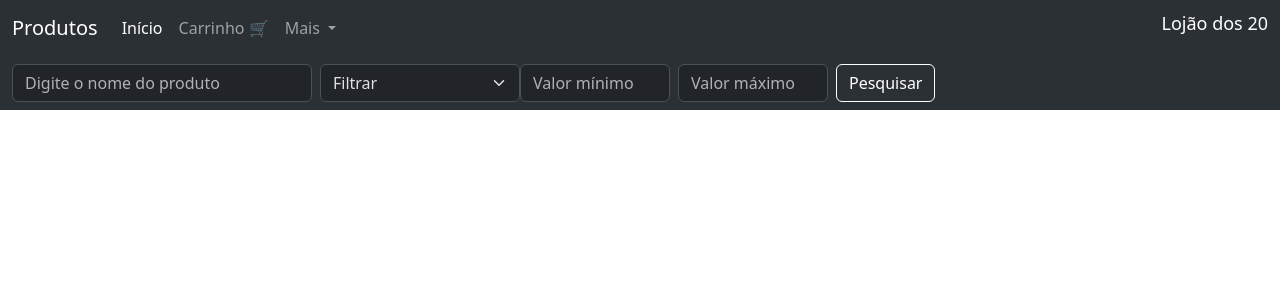
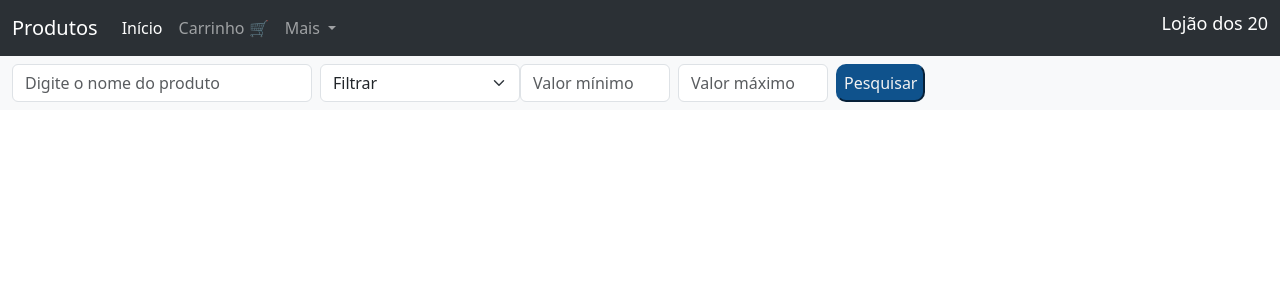
Before and after one commit to TheParousia/pi-2025.5.3, a Django app: page / in a window 1280 px wide. Shown: the top 300 px of the page. Run offline with Django 5.2, Linux system fonts and the light colour scheme; data that the repository does not hold is empty.

Commit message:
Trocas nas cores do site
Trocamos as cores do fundo de filtragem, dos cartões, textos e botões.

Co-Authored-By: Flower891 <200826753+Flower891@users.noreply.github.com>

```diff
--- a/produto/templates/listagem_produto.html
+++ b/produto/templates/listagem_produto.html
@@ -15,26 +15,28 @@
     <style>
         .container-menu {
             max-width: 1200px;
-            margin: 20px auto;
-            padding: 20px;
+            margin: auto;
+            padding: 10px;
             display: flex;
             flex-wrap: wrap;
-            justify-content: space-between;
+            justify-content: center;
+
         }
 
         .card {
             width: 300px;
+            margin: 5px;
             margin-bottom: 10px;
-            border: 1px solid #0b07ee;
+            border: 1px solid #bbbbbb;
             border-radius: 10px;
             overflow: hidden;
             transition: transform 0.3s ease;
             color: #fff;
             padding: 20px;
-            background-color: #4cafa7;
+            background-color: #F2F2F2;
             font-family: 'Open Sans', sans-serif;
             font-size: 18px;
-            background-image: linear-gradient(to bottom, #0bd0eb, #14c0cc);
+            background-image: linear-gradient(to bottom, #c2c2c2, #F2F2F2);
             transition: all 0.3s ease;
         }
 
@@ -51,6 +53,26 @@
             padding: 20px;
             text-align: center;
 
+        }
+
+        .botão-submit{
+            background-color: #0F528C;
+            border-radius: 10px;
+            border-color: #0F528C;
+            color: #F2F2F2;
+        }
+
+        .botão-submit:hover {
+            background-color: #D9C091;
+            color: #071E41;
+            border-radius: 10px;
+            transition: 0.5s;
+            border-color: #D9C091;
+
+        }
+
+        .card-text {
+            color: #0b2347;
         }
     </style>
 
@@ -93,8 +115,12 @@
             <h6 class="nome_logo" style="color: white; font-size: large;">Lojão dos 20</h6>
         </div>
 
+
+    </div>
+</div>
+
     </nav>
-    <nav class="navbar navbar-expand-lg bg-body-tertiary" data-bs-theme="dark">
+    <nav class="navbar navbar-expand-lg bg-body-tertiary" style="color: #F2F2F2;">
         <div class="container-fluid">
             <form class="d-flex" role="search">
                 <input name="nome_produto" class="form-control me-2" type="search"
@@ -111,10 +137,7 @@
                     aria-label="Search" style="width: 150px;">
                 <input name="valor_max" class="form-control me-2" type="number" placeholder="Valor máximo"
                     aria-label="Search" style="width: 150px;">
-                <button class="btn btn-outline-success" type="submit"
-
-
-                    style="color: white; border-color: white;">Pesquisar</button>
+                <button class="botão-submit" type="submit">Pesquisar</button>
             </form>
         </div>
     </nav>
@@ -124,11 +147,11 @@
         <div class="card" style="width: 18rem;">
             <img src="{{produto.imagem.url}}" class="card-img-top" alt="imagem-produto">
             <div class="card-body">
-                <h5 class="card-title">{{produto.nome}}</h5>
+                <h5 class="card-text">{{produto.nome}}</h5>
                 <p class="card-text">{{produto.descricao}}</p>
                 <p class="card-text">R$ {{produto.preço}}</p>
                 <p class="card-text">Estoque: {{produto.quantidade_estoque}}</p>
-                <a href="#" class="btn btn-primary">Detalhes</a>
+                <a href="#" class="btn btn-primary" style="color: #F2F2F2; background-color: #0F528C; border-color: #0F528C;">Detalhes</a>
             </div>
         </div>
         {%endfor%}
```
